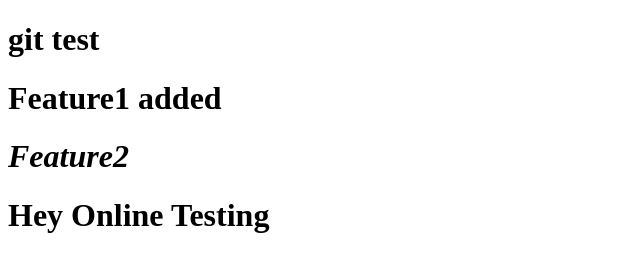
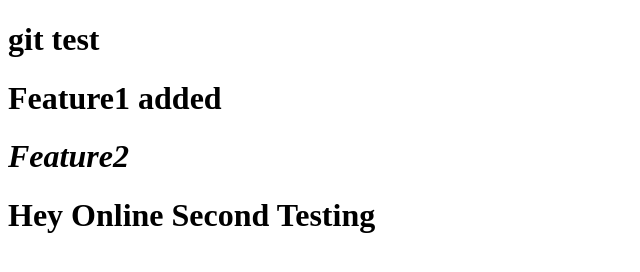
Before and after one commit to MrTopper/git, a plain HTML site: page index.html in a window 1280 px wide. Shown: the whole page, without its empty margins (0-640 px from the left). Drawn offline with Linux system fonts and the light colour scheme.

Commit message:
second online test

```diff
--- a/index.html
+++ b/index.html
@@ -10,6 +10,6 @@
     <h1>git test</h1>
     <h1>Feature1 added</h1>
     <h1><i>Feature2</i></h1>
-    <h1>Hey Online Testing</h1>
+    <h1>Hey Online Second Testing</h1>
 </body>
 </html>
```
